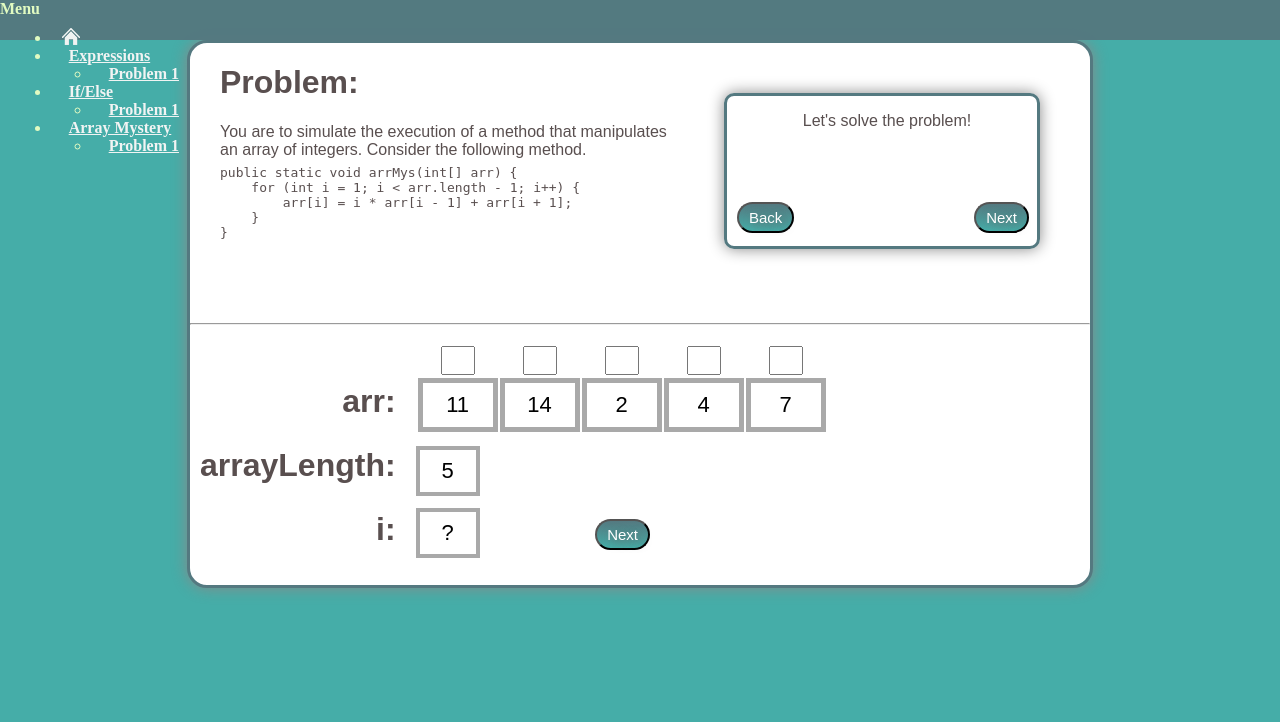
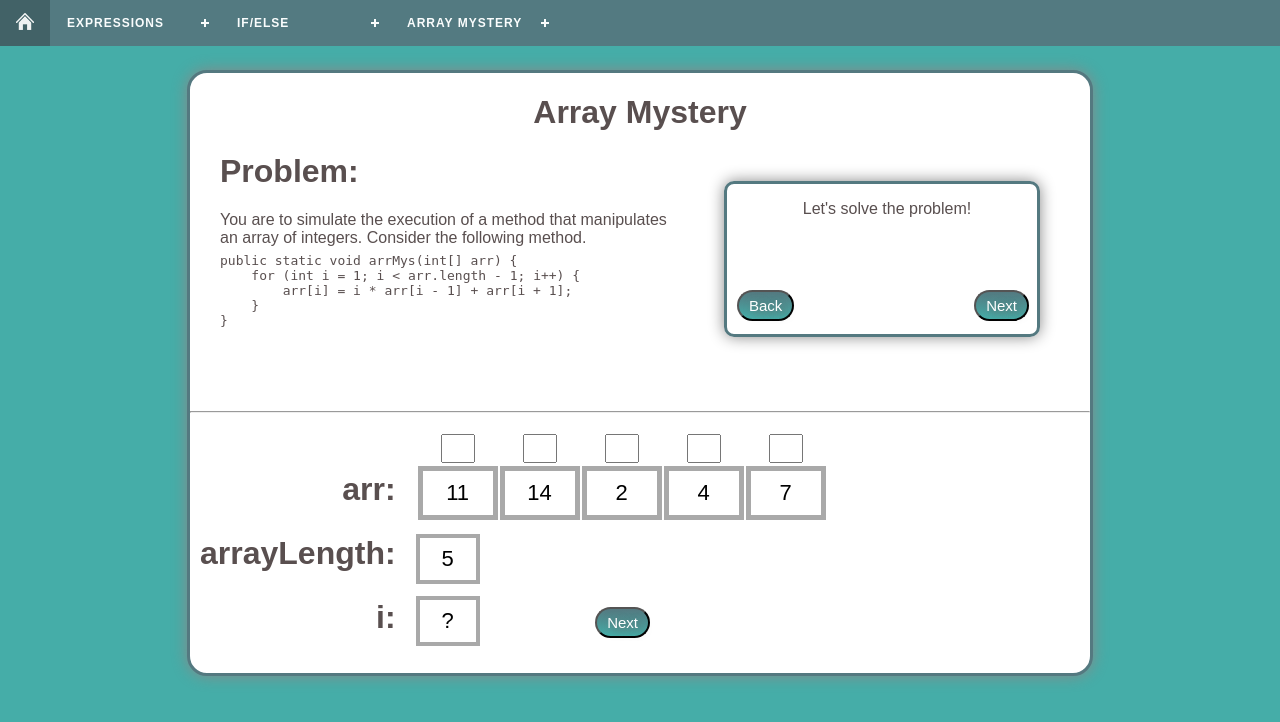
Before and after one commit to awilliambauer/practicum, a PHP site: page /arrayMystery/index.html in a window 1280 px wide. Shown: the top 722 px of the page. Run offline with PHP 8.4, Linux system fonts and the light colour scheme; some libraries are stand-ins or nearby versions.

Commit message:
small ui-changes

```diff
--- a/public/arrayMystery/index.css
+++ b/public/arrayMystery/index.css
@@ -49,10 +49,15 @@ body {
     overflow: hidden;
     margin-left: auto;
     margin-right: auto;
-    margin-top: 40px;
+    margin-top: 70px;
     width: 900px;
     box-shadow: 0px 0px 15px #888888;
     position: relative;
+}
+
+#arraymysterytitle {
+    margin-bottom: 0px;
+    text-align: center;
 }
 
 #problemcontents {
--- a/public/arrayMystery/index.html
+++ b/public/arrayMystery/index.html
@@ -4,7 +4,7 @@
     <meta charset="UTF-8">
     <title>Array Mystery</title>
     <link href="index.css" type="text/css" rel="stylesheet" />
-    <link href="../navbar.css" type="text/css" rel="stylesheet" />
+    <link href="../navbar2.css" type="text/css" rel="stylesheet" />
     <script src="interactiveStates.js"></script>
     <script src="interactiveIndex.js"></script>
     <script src="../ast.js"></script>
@@ -15,8 +15,8 @@
     <div class="topnavContainer topnavContainerScroll">
     </div>
     <div id="contentwindow">
+        <div><h1 id="arraymysterytitle">Array Mystery</h1></div>
         <div id="problemcontents">
-
             <div id="problemdescription">
                 <h1>Problem:</h1>
                 <p>You are to simulate the execution of a method that manipulates an array of integers.
--- a/public/navbar2.css
+++ b/public/navbar2.css
@@ -131,6 +131,7 @@ body {
     padding: 17px;
     font-size: 12px;
     letter-spacing: 1px;
+    font-family: Arial, sans-serif;
     text-decoration: none;
     color: #ffffff;
     font-weight: 700;
@@ -203,6 +204,9 @@ body {
 #cssmenu.align-right ul ul ul {
     margin-left: 0;
     margin-right: 100%;
+}
+#expressions, #ifelse, #arraymystery {
+    width: 170px;
 }
 #cssmenu ul ul li a {
     border-bottom: 1px solid rgba(150, 150, 150, 0.15);
--- a/public/navigationbar.js
+++ b/public/navigationbar.js
@@ -2,8 +2,8 @@
  * Created by Varun on 4/28/2015.
  */
 $(document).ready(function() {
-
-    "use strict";
+     "use strict";
+    var filepath = "../"
     $(".topnavContainer").append("<div id='cssmenu' class='container-fluid'>");
     $(".container-fluid").append("<ul id='navlinks' class='topnav'>");
 
@@ -13,18 +13,22 @@ $(document).ready(function() {
     $("#navlinks").append("<li id='arraymystery' class='active'>");
 
     $("#home_icon").append("<a href='../index.html' class='topnav_home' title='Home'>&nbsp;</a>");
-    $("#expressions").append("<a href='#' class='topnav_expressions' title='Expressions'>Expressions</a>");
-    $("#ifelse").append("<a href='#' class='topnav_ifelse' title='If/Else'>If/Else</a>");
-    $("#arraymystery").append("<a href='#' class='topnav_array' title='Array Mystery'>Array Mystery</a>");
+
+    $("#expressions").append("<a href='#' title='Expressions'>Expressions</a>");
+    $("#ifelse").append("<a href='#' title='If/Else'>If/Else</a>");
+    $("#arraymystery").append("<a href='#'  title='Array Mystery'>Array Mystery</a>");
 
     $("#expressions").append("<ul id='expressionproblems'>");
-    $("#expressionproblems").append("<li><a href='../expressions/index.html' class='topnav_expressions' title='Problem 1'>Problem 1</a></li>");
+    $("#expressionproblems").append("<li><a class='topnav_expressions' title='Problem 1'>Problem 1</a></li>");
+    $(".topnav_expressions").attr("href", filepath + "expressions/index.html");
 
     $("#ifelse").append("<ul id='ifelseproblems'>");
-    $("#ifelseproblems").append("<li><a href='../if_else/index.html' class='topnav_ifelse' title='Problem 1'>Problem 1</a></li>");
+    $("#ifelseproblems").append("<li><a class='topnav_ifelse' title='Problem 1'>Problem 1</a></li>");
+    $(".topnav_ifelse").attr("href", filepath + "if_else/index.html");
 
     $("#arraymystery").append("<ul id='arrayproblems'>");
-    $("#arrayproblems").append("<li><a href='../arrayMystery/index.html' class='topnav_array' title='Problem 1'>Problem 1</a></li>");
+    $("#arrayproblems").append("<li><a class='topnav_array' title='Problem 1'>Problem 1</a></li>");
+    $(".topnav_array").attr("href", filepath + "arrayMystery/index.html");
 });
 (function($) {
 
```
